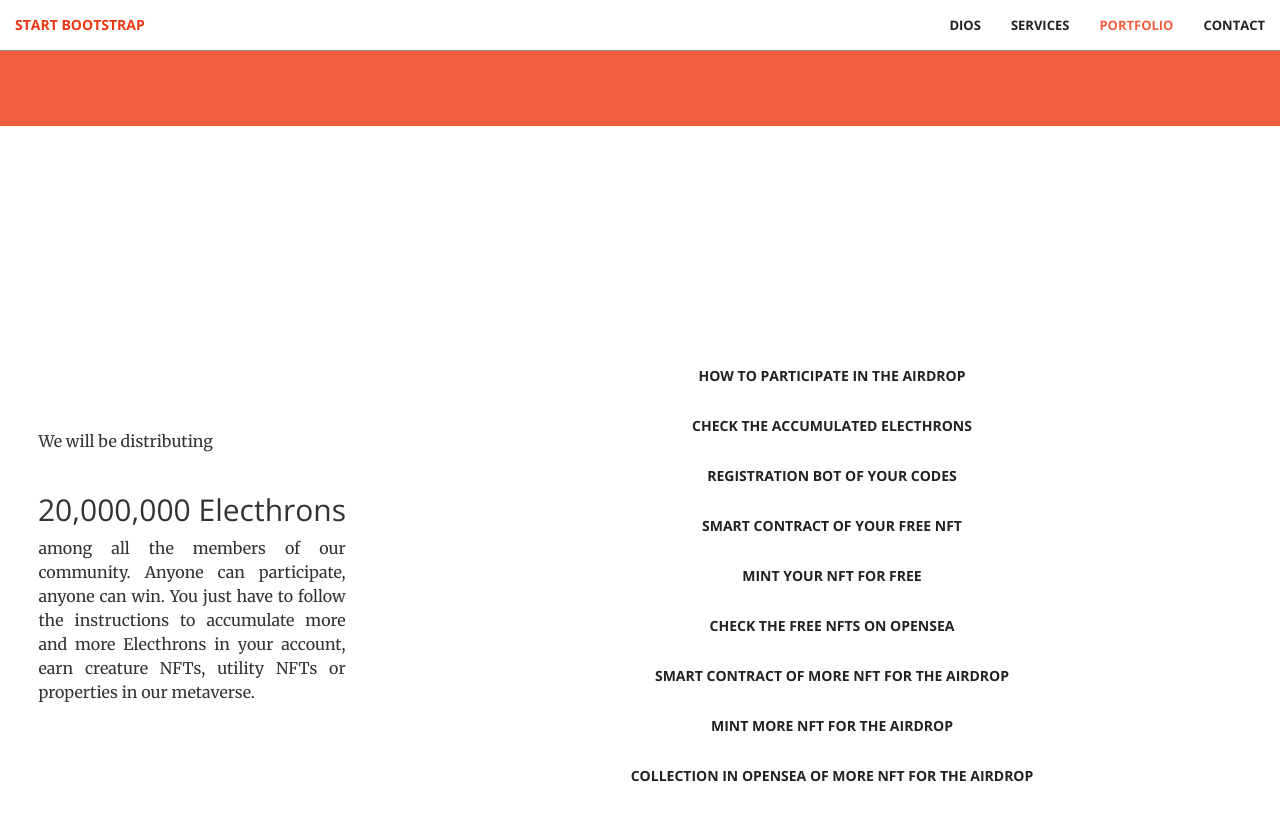
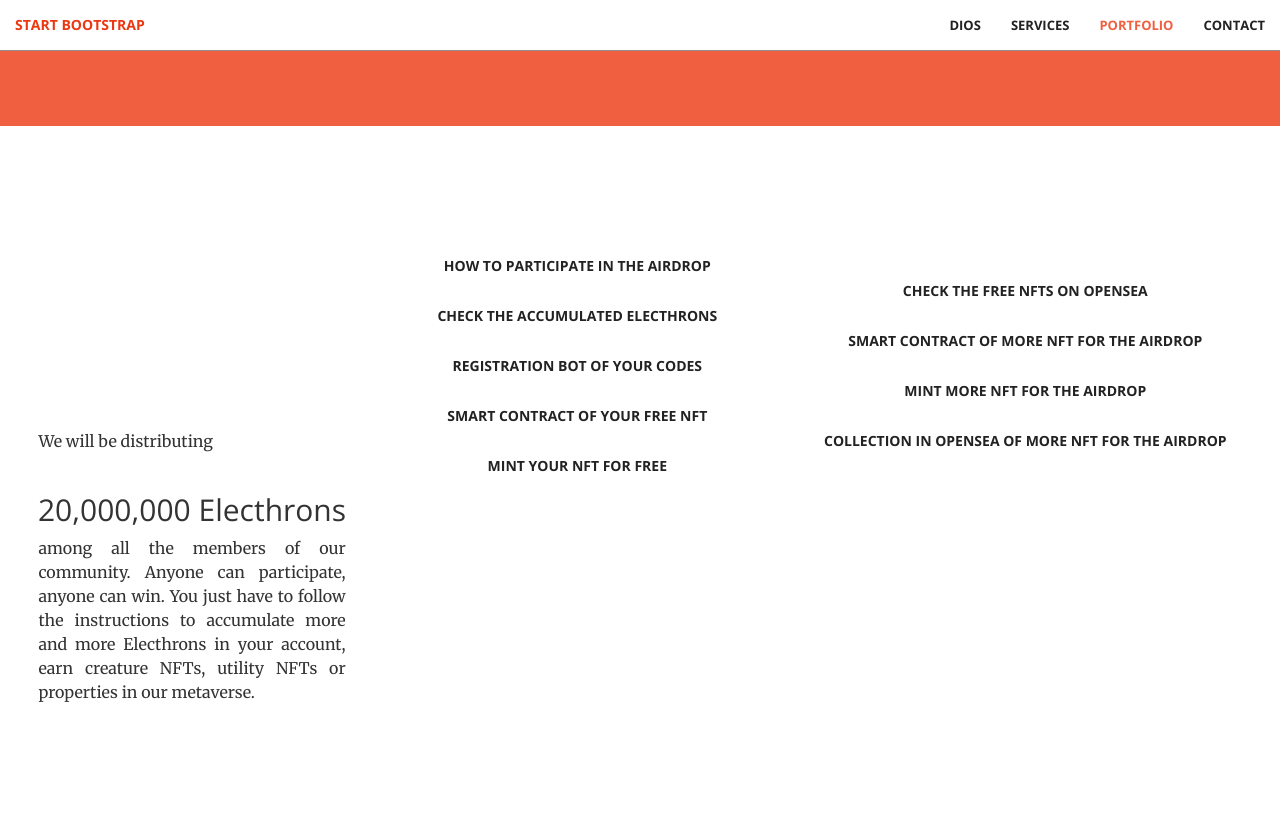
Before and after one commit to soujiang/soujiang.github.io, a Jekyll site: the page built from index.html, in a window 1280 px wide and 900 px high, scrolled down 3434 px. Shown: the top 821 px of the window. Built offline with Jekyll 4.4.1, drawn with Linux system fonts in a browser that asks for light colours.

Commit message:
airdrop em

```diff
--- a/_sass/_base.scss
+++ b/_sass/_base.scss
@@ -410,7 +410,7 @@ body {
 	flex-wrap: wrap;
 	flex-direction: column;
 	width: 70%;
-	height: 100%;
+	height: 20em;
 	justify-content: center;
 	align-items: center;
 }
```
